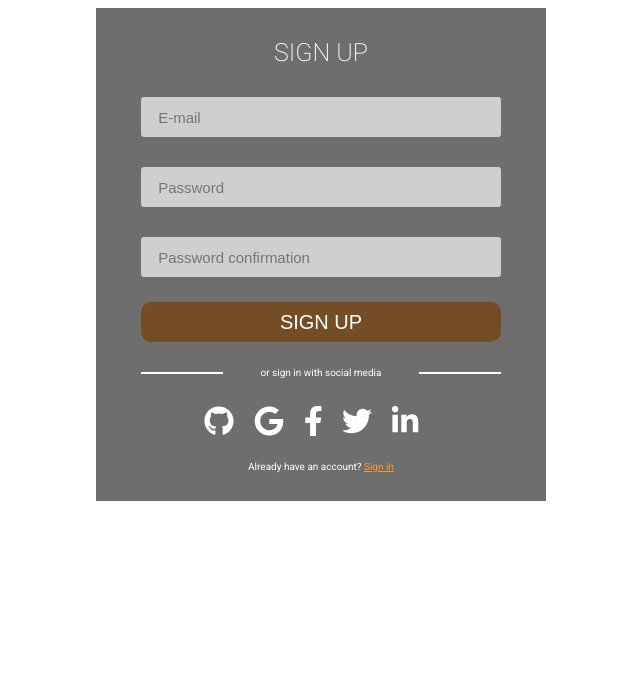
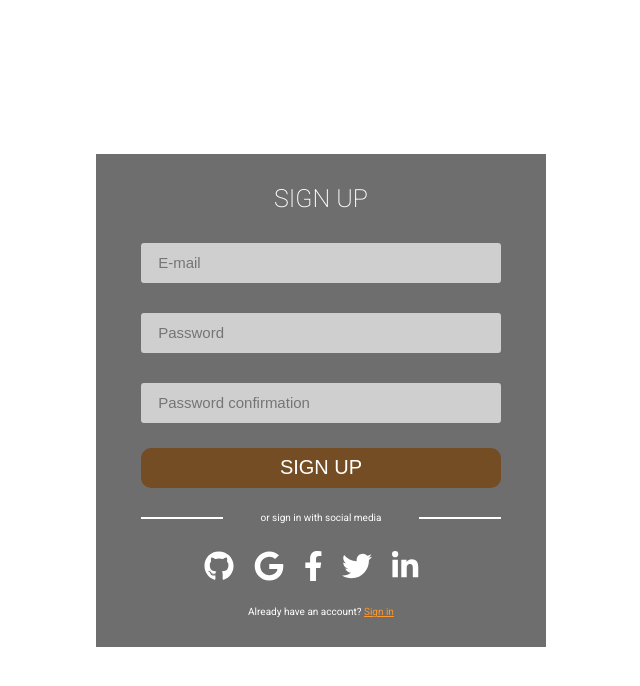
Before and after one commit to D1353L/chat-ws-front, a Vue app: page / in a window 1280 px wide. Shown: the top 686 px of the page, without its empty margins (319-959 px from the left). Built offline with nearby package versions, Linux system fonts and the light colour scheme.

Commit message:
Centered Sign up form

```diff
--- a/public/index.html
+++ b/public/index.html
@@ -7,7 +7,7 @@
     <link rel="icon" href="<%= BASE_URL %>favicon.ico">
     <title><%= htmlWebpackPlugin.options.title %></title>
   </head>
-  <body>
+  <body style="margin: 0">
     <noscript>
       <strong>We're sorry but <%= htmlWebpackPlugin.options.title %> doesn't work properly without JavaScript enabled. Please enable it to continue.</strong>
     </noscript>
--- a/src/App.vue
+++ b/src/App.vue
@@ -17,7 +17,10 @@ export default {
 
 <style lang="scss">
 #app {
+  display: flex;
+  height: 100vh;
   font-family: Roboto;
+
   input {
     background: $primary-input-color;
   }
--- a/src/components/SignUp.vue
+++ b/src/components/SignUp.vue
@@ -1,5 +1,5 @@
 <template>
-  <div class="sign-up">
+  <section class="sign-up">
     <form class="modal-form" action="">
       <h3>
         SIGN UP
@@ -36,7 +36,7 @@
         Already have an account? <a href="#">Sign in</a>
       </p>
     </form>
-  </div>
+  </section>
 </template>
 
 <script>
@@ -49,10 +49,10 @@ export default {
 <style scoped lang="scss">
 .sign-up {
     display: flex;
+    margin: auto;
     justify-content: center;
 
   form {
-      position: absolute;
       width: 450px;
       height: 493px;
       background: rgba(0, 0, 0, 0.568);
@@ -117,14 +117,10 @@ export default {
       }
   }
 
-  .social-media-list {
-
-
-      a {
-          margin-right: 20px;
-          font-size: 30px;
-          color: $white;
-      }
+  .social-media-list a {
+    margin-right: 20px;
+    font-size: 30px;
+    color: $white;
   }
 
   .sign-in-caption {
```
